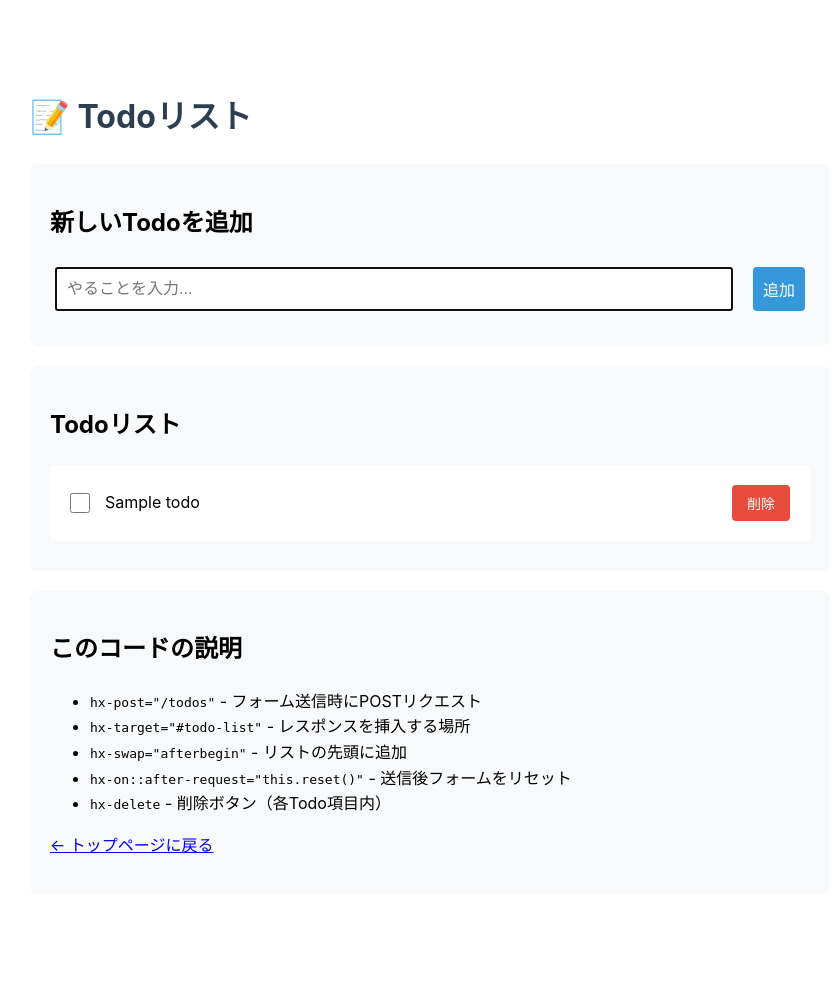
After one commit to nishimotz/hello-litestar-htmx, a Python web app: template templates/todos.html in a window 1280 px wide. The commit adds this page. Shown: the whole page, without its empty margins (210-1046 px from the left). Run offline with Jinja, Linux system fonts and the light colour scheme; the template is opened without the code that fills it: most values are stand-ins (such as "Sample title", 1, 10 or a date in 2020).

Commit message:
Add Todo list CRUD functionality with learning documentation
Features implemented:
- Todo creation with form validation
- Todo list display with dynamic updates
- Toggle todo completion status (checkbox)
- Delete todo with confirmation dialog

Technical highlights:
- Form data handling with RequestEncodingType.URL_ENCODED
- Partial HTML template responses (todo_item.html)
- HTMX self-update pattern with hx-target and hx-swap
- DELETE handler with HTTP_200_OK status code

HTMX patterns learned:
- hx-post for form submission
- hx-swap="afterbegin" for prepending new items
- hx-swap="outerHTML" for self-replacement
- hx-on::after-request for form reset
- hx-confirm for delete confirmation

Learning notes:
- docs/02_todo_list.md contains detailed study notes
- Covers POST/DELETE handlers, HTMX attributes, and troubleshooting

🤖 Generated with [Claude Code](https://claude.com/claude-code)

Co-Authored-By: Claude Sonnet 4.5 <noreply@anthropic.com>

```diff
--- /dev/null
+++ b/templates/todo_error.html
@@ -0,0 +1,3 @@
+<div style="color: #e74c3c; padding: 10px; background: #fadbd8; border-radius: 4px; margin-top: 10px;">
+    ⚠️ {{ error }}
+</div>
--- /dev/null
+++ b/templates/todo_item.html
@@ -0,0 +1,20 @@
+<div class="todo-item {% if todo.completed %}completed{% endif %}" id="todo-{{ todo.id }}">
+    <input
+        type="checkbox"
+        class="todo-checkbox"
+        {% if todo.completed %}checked{% endif %}
+        hx-post="/todos/{{ todo.id }}/toggle"
+        hx-target="#todo-{{ todo.id }}"
+        hx-swap="outerHTML"
+    >
+    <span class="todo-title">{{ todo.title }}</span>
+    <button
+        class="delete-btn"
+        hx-delete="/todos/{{ todo.id }}"
+        hx-target="#todo-{{ todo.id }}"
+        hx-swap="outerHTML swap:1s"
+        hx-confirm="本当に削除しますか？"
+    >
+        削除
+    </button>
+</div>
--- /dev/null
+++ b/templates/todos.html
@@ -0,0 +1,99 @@
+{% extends "base.html" %}
+
+{% block title %}Todoリスト - Litestar + HTMX{% endblock %}
+
+{% block content %}
+<h1>📝 Todoリスト</h1>
+
+<div class="container">
+    <h2>新しいTodoを追加</h2>
+    <form hx-post="/todos" hx-target="#todo-list" hx-swap="afterbegin" hx-on::after-request="this.reset()">
+        <input
+            type="text"
+            name="title"
+            placeholder="やることを入力..."
+            required
+            autofocus
+        >
+        <button type="submit">追加</button>
+    </form>
+    <div id="error-message"></div>
+</div>
+
+<div class="container">
+    <h2>Todoリスト</h2>
+    <div id="todo-list">
+        {% for todo in todos %}
+            {% include "todo_item.html" %}
+        {% else %}
+            <p style="color: #95a5a6; text-align: center;">まだTodoがありません</p>
+        {% endfor %}
+    </div>
+</div>
+
+<div class="container">
+    <h2>このコードの説明</h2>
+    <ul>
+        <li><code>hx-post="/todos"</code> - フォーム送信時にPOSTリクエスト</li>
+        <li><code>hx-target="#todo-list"</code> - レスポンスを挿入する場所</li>
+        <li><code>hx-swap="afterbegin"</code> - リストの先頭に追加</li>
+        <li><code>hx-on::after-request="this.reset()"</code> - 送信後フォームをリセット</li>
+        <li><code>hx-delete</code> - 削除ボタン（各Todo項目内）</li>
+    </ul>
+    <p><a href="/">← トップページに戻る</a></p>
+</div>
+
+<style>
+    #todo-list {
+        margin-top: 20px;
+    }
+    .todo-item {
+        background: white;
+        padding: 15px;
+        margin: 10px 0;
+        border-radius: 4px;
+        display: flex;
+        align-items: center;
+        gap: 10px;
+        transition: all 0.2s;
+    }
+    .todo-item:hover {
+        box-shadow: 0 2px 8px rgba(0,0,0,0.1);
+    }
+    .todo-item.completed {
+        opacity: 0.6;
+    }
+    .todo-item.completed .todo-title {
+        text-decoration: line-through;
+        color: #95a5a6;
+    }
+    .todo-checkbox {
+        width: 20px;
+        height: 20px;
+        cursor: pointer;
+    }
+    .todo-title {
+        flex: 1;
+        font-size: 16px;
+    }
+    .delete-btn {
+        background: #e74c3c;
+        padding: 8px 15px;
+        font-size: 14px;
+    }
+    .delete-btn:hover {
+        background: #c0392b;
+    }
+    form {
+        display: flex;
+        gap: 10px;
+    }
+    form input[type="text"] {
+        flex: 1;
+    }
+    #error-message {
+        color: #e74c3c;
+        margin-top: 10px;
+    }
+</style>
+{% endblock %}
```
Also changed, not shown: docs/02_todo_list.md (added, +244 -0 lines), src/hello_litestar_htmx/app.py (+76 -3 lines), templates/index.html (+7 -0 lines), docs/README.md.
